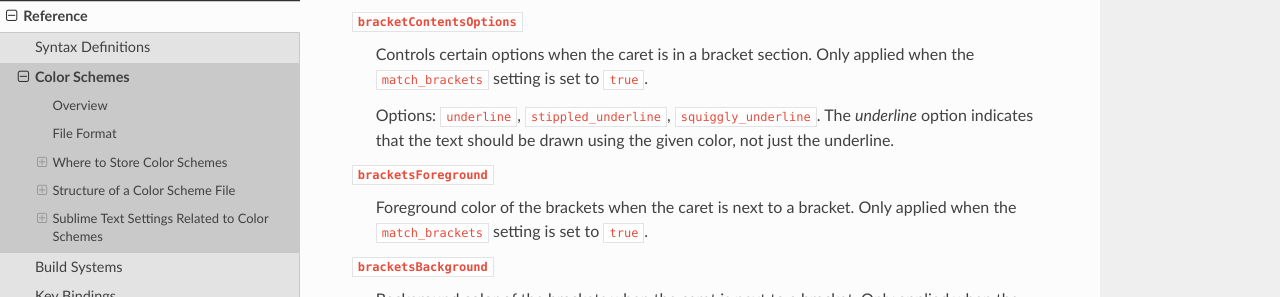
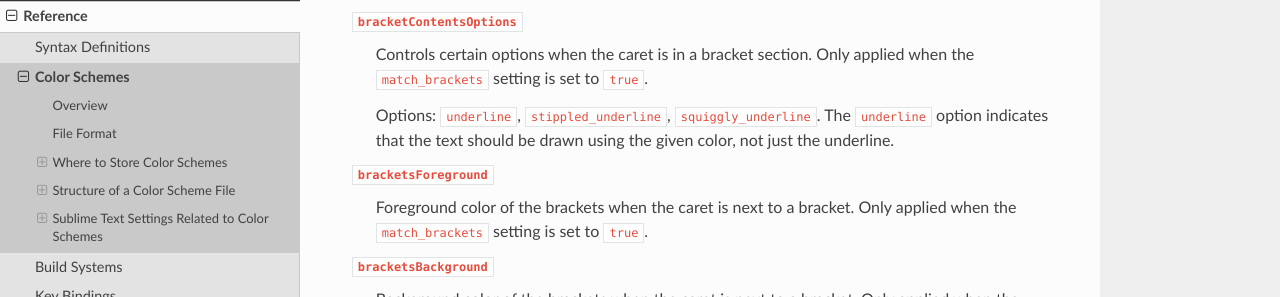
Before and after one commit to guillermooo/sublime-undocs, a Sphinx documentation site: the page built from source/reference/color_schemes.rst, in a window 1280 px wide and 900 px high, scrolled down 3448 px. Shown: the part 153-450 px from the top of the window. Built offline with Sphinx 7.4.7 and the Read the Docs theme 2.0.0, drawn with Linux system fonts in a browser that asks for light colours.

Commit message:
Fix inline code block

```diff
--- a/source/reference/color_schemes.rst
+++ b/source/reference/color_schemes.rst
@@ -195,7 +195,7 @@
    is set to ``true``.
 
    Options: ``underline``, ``stippled_underline``, ``squiggly_underline``.
-   The `underline` option indicates
+   The ``underline`` option indicates
    that the text should be drawn
    using the given color, not just the underline.
 
```
